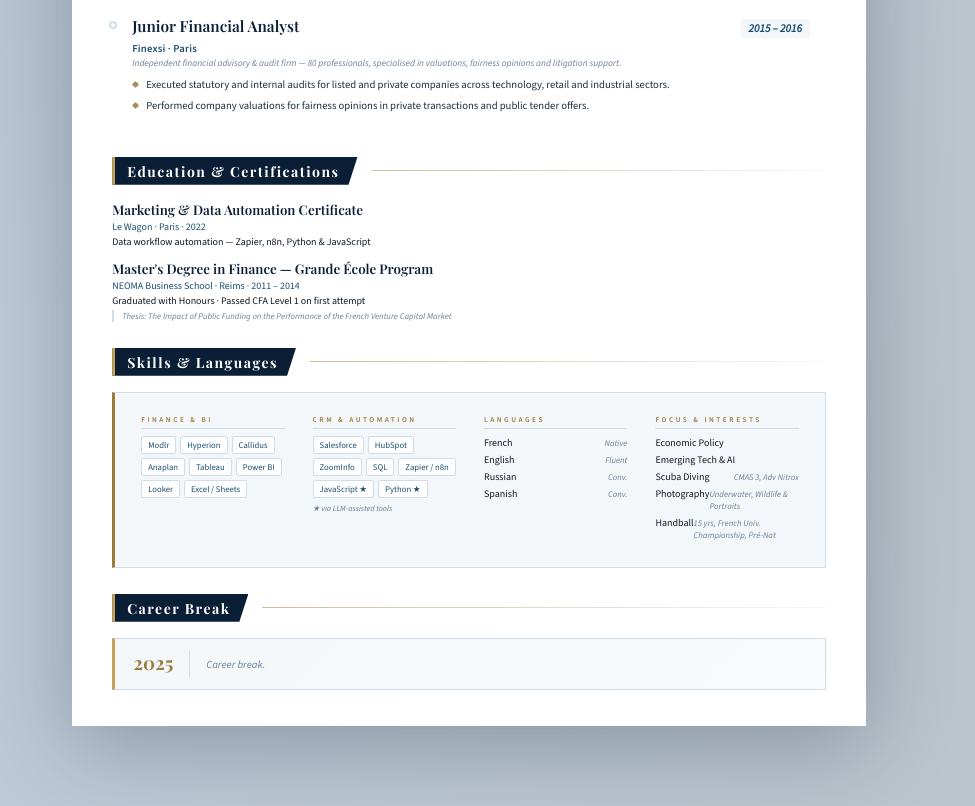
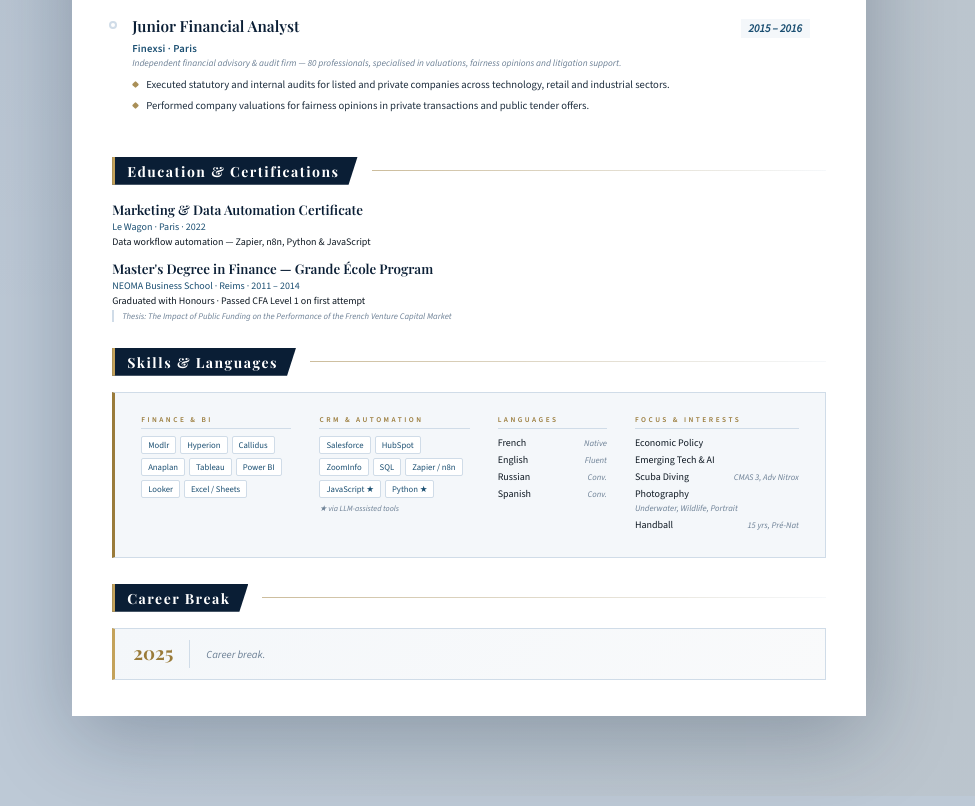
Before and after one commit to FelixMuzellec/resume, a plain HTML site: page index.html in a window 1280 px wide. Shown: the part 1640-2446 px from the top of the page, without its empty margins (171-1146 px from the left). Drawn offline with nearby package versions, Linux system fonts and the light colour scheme; a web font is replaced by a local one.

Commit message:
Update index.html

```diff
--- a/index.html
+++ b/index.html
@@ -359,7 +359,7 @@ li strong { color: var(--navy); font-weight: 600; }
 ════════════════════════════════════════ */
 .skills-grid {
   display: grid;
-  grid-template-columns: repeat(4, 1fr);
+  grid-template-columns: 1.1fr 1.1fr 0.8fr 1.2fr;
   gap: 20px 28px;
   background: var(--light);
   border: 1px solid var(--rule);
@@ -392,8 +392,9 @@ li strong { color: var(--navy); font-weight: 600; }
 .lang-row {
   display: flex; justify-content: space-between;
   align-items: baseline; margin-bottom: 4px;
+  flex-wrap: wrap; gap: 2px 8px;
 }
-.lang-name { font-size: 7.5pt; color: var(--text); }
+.lang-name { font-size: 7.5pt; color: var(--text); white-space: nowrap; }
 .lang-level { font-size: 6.5pt; color: var(--muted); font-style: italic; }
 
 .footnote-small {
@@ -739,8 +740,8 @@ li strong { color: var(--navy); font-weight: 600; }
         <div class="lang-row"><span class="lang-name">Economic Policy</span></div>
         <div class="lang-row"><span class="lang-name">Emerging Tech &amp; AI</span></div>
         <div class="lang-row"><span class="lang-name">Scuba Diving</span><span class="lang-level">CMAS 3, Adv Nitrox</span></div>
-        <div class="lang-row"><span class="lang-name">Photography</span><span class="lang-level">Underwater, Wildlife &amp; Portraits</span></div>
-        <div class="lang-row"><span class="lang-name">Handball</span><span class="lang-level">15 yrs, French Univ. Championship, Pré-Nat</span></div>
+        <div class="lang-row"><span class="lang-name">Photography</span><span class="lang-level">Underwater, Wildlife, Portrait</span></div>
+        <div class="lang-row"><span class="lang-name">Handball</span><span class="lang-level">15 yrs, Pré-Nat</span></div>
       </div>
 
     </div>
```
